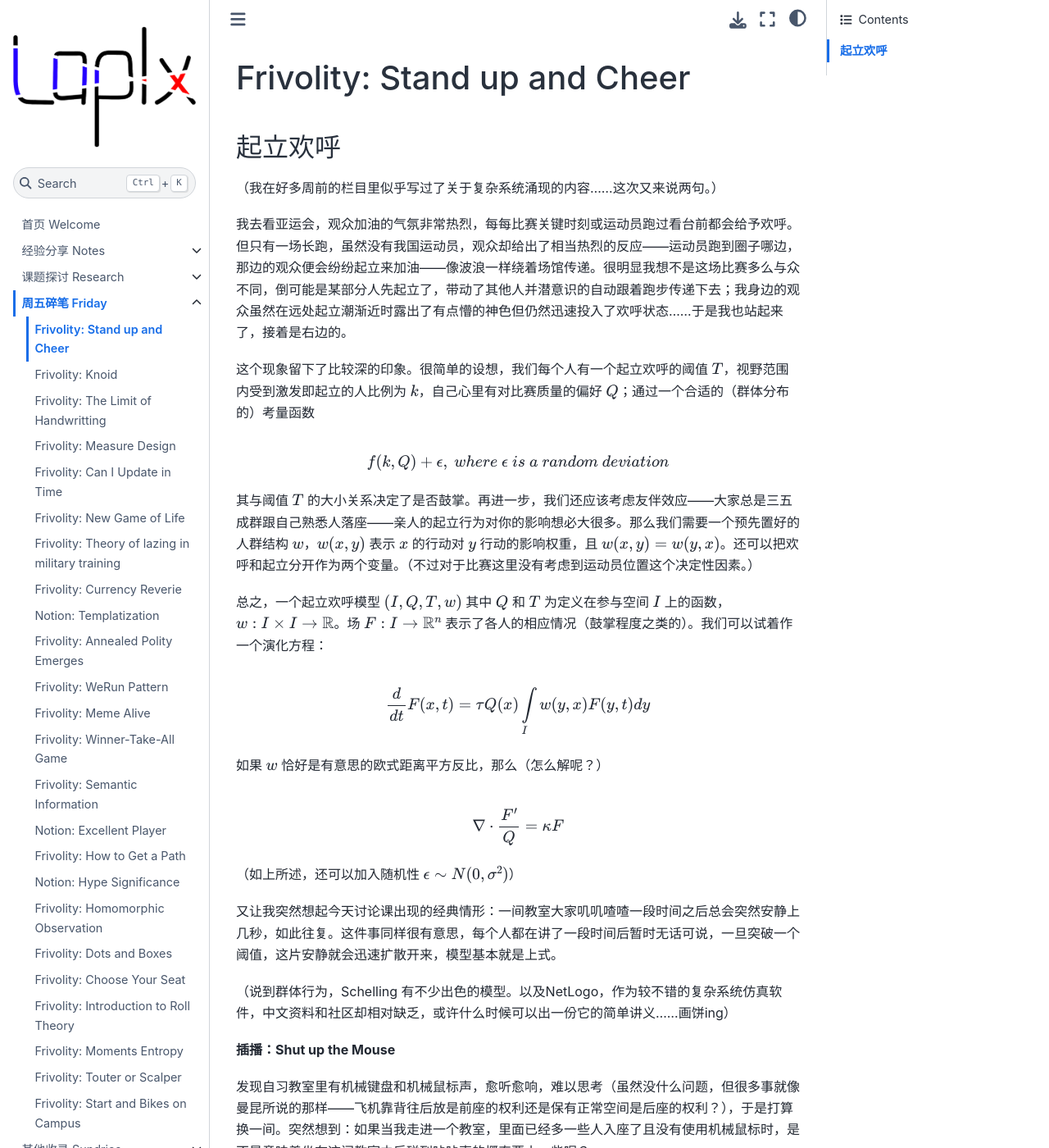
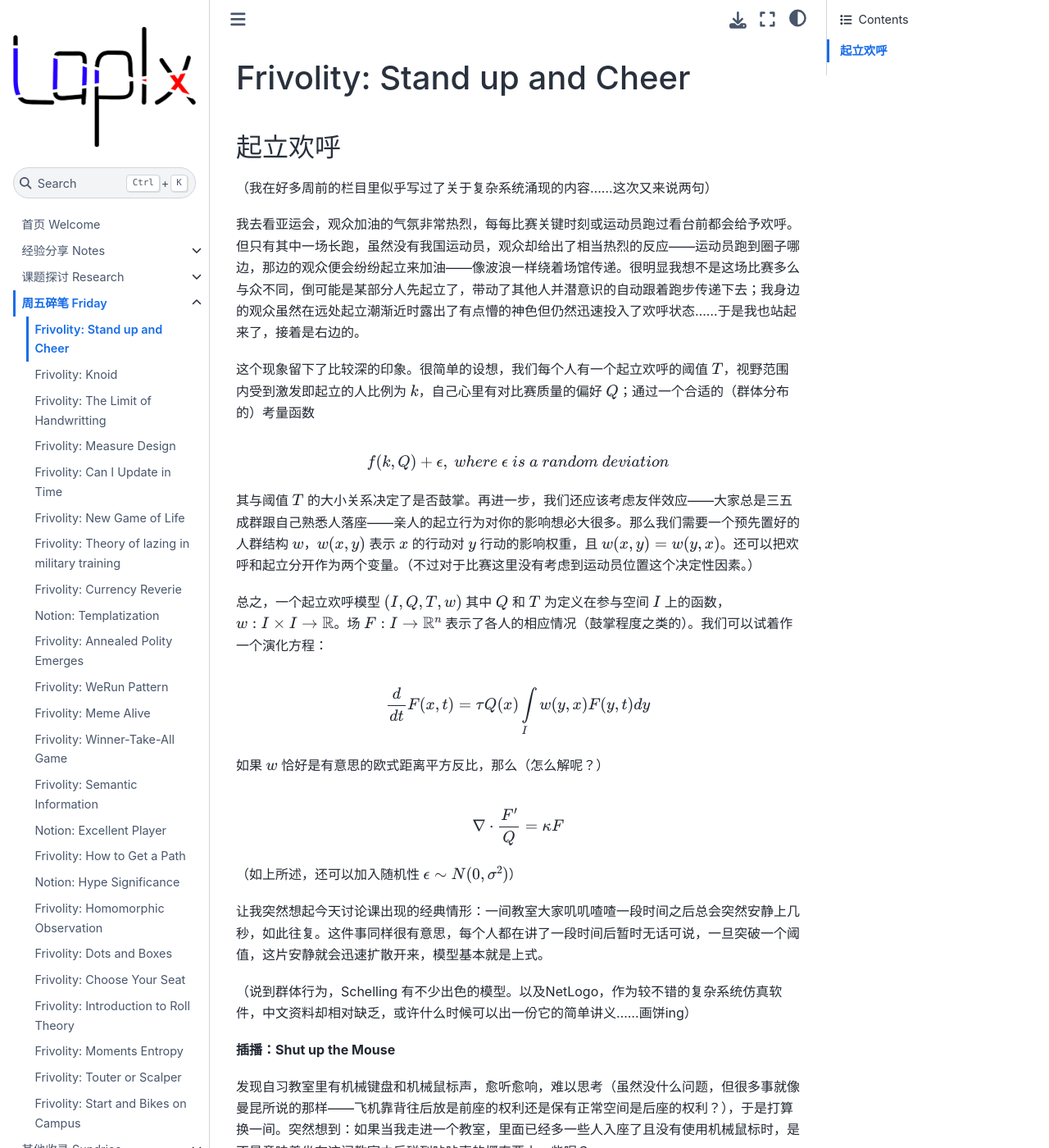
Before and after one commit to Laplx/blog, a Jupyter Book: the page built from wonder/23.10.13.md, in a window 1280 px wide and 1400 px high. Shown: the whole window at 82% size. Built offline with Jupyter Book 1.0.4 settings and Sphinx 7.4.7 and the Sphinx Book theme 1.1.4, drawn with Linux system fonts in a browser that asks for light colours.

Commit message:
23.10.20

```diff
--- a/wonder/23.10.13.md
+++ b/wonder/23.10.13.md
@@ -2,9 +2,9 @@
 
 ### 起立欢呼
 
-（我在好多周前的栏目里似乎写过了关于复杂系统涌现的内容……这次又来说两句。）
+（我在好多周前的栏目里似乎写过了关于复杂系统涌现的内容……这次又来说两句）
 
-我去看亚运会，观众加油的气氛非常热烈，每每比赛关键时刻或运动员跑过看台前都会给予欢呼。但只有一场长跑，虽然没有我国运动员，观众却给出了相当热烈的反应——运动员跑到圈子哪边，那边的观众便会纷纷起立来加油——像波浪一样绕着场馆传递。很明显我想不是这场比赛多么与众不同，倒可能是某部分人先起立了，带动了其他人并潜意识的自动跟着跑步传递下去；我身边的观众虽然在远处起立潮渐近时露出了有点懵的神色但仍然迅速投入了欢呼状态……于是我也站起来了，接着是右边的。
+我去看亚运会，观众加油的气氛非常热烈，每每比赛关键时刻或运动员跑过看台前都会给予欢呼。但只有其中一场长跑，虽然没有我国运动员，观众却给出了相当热烈的反应——运动员跑到圈子哪边，那边的观众便会纷纷起立来加油——像波浪一样绕着场馆传递。很明显我想不是这场比赛多么与众不同，倒可能是某部分人先起立了，带动了其他人并潜意识的自动跟着跑步传递下去；我身边的观众虽然在远处起立潮渐近时露出了有点懵的神色但仍然迅速投入了欢呼状态……于是我也站起来了，接着是右边的。
 
 这个现象留下了比较深的印象。很简单的设想，我们每个人有一个起立欢呼的阈值 $T$，视野范围内受到激发即起立的人比例为 $k$，自己心里有对比赛质量的偏好 $Q$；通过一个合适的（群体分布的）考量函数
 
@@ -28,9 +28,9 @@ $$
 
 （如上所述，还可以加入随机性 $\epsilon \sim N(0,\sigma^2)$）
 
-又让我突然想起今天讨论课出现的经典情形：一间教室大家叽叽喳喳一段时间之后总会突然安静上几秒，如此往复。这件事同样很有意思，每个人都在讲了一段时间后暂时无话可说，一旦突破一个阈值，这片安静就会迅速扩散开来，模型基本就是上式。
+让我突然想起今天讨论课出现的经典情形：一间教室大家叽叽喳喳一段时间之后总会突然安静上几秒，如此往复。这件事同样很有意思，每个人都在讲了一段时间后暂时无话可说，一旦突破一个阈值，这片安静就会迅速扩散开来，模型基本就是上式。
 
-（说到群体行为，Schelling 有不少出色的模型。以及NetLogo，作为较不错的复杂系统仿真软件，中文资料和社区却相对缺乏，或许什么时候可以出一份它的简单讲义……画饼ing）
+（说到群体行为，Schelling 有不少出色的模型。以及NetLogo，作为较不错的复杂系统仿真软件，中文资料却相对缺乏，或许什么时候可以出一份它的简单讲义……画饼ing）
 
 **插播：Shut up the Mouse**
 
```
Also changed, not shown: intro.md (+6 -1 lines), wonder.md (+2 -0 lines), wonder/23.10.20.md (added, +17 -0 lines), introg.jpg (added).
